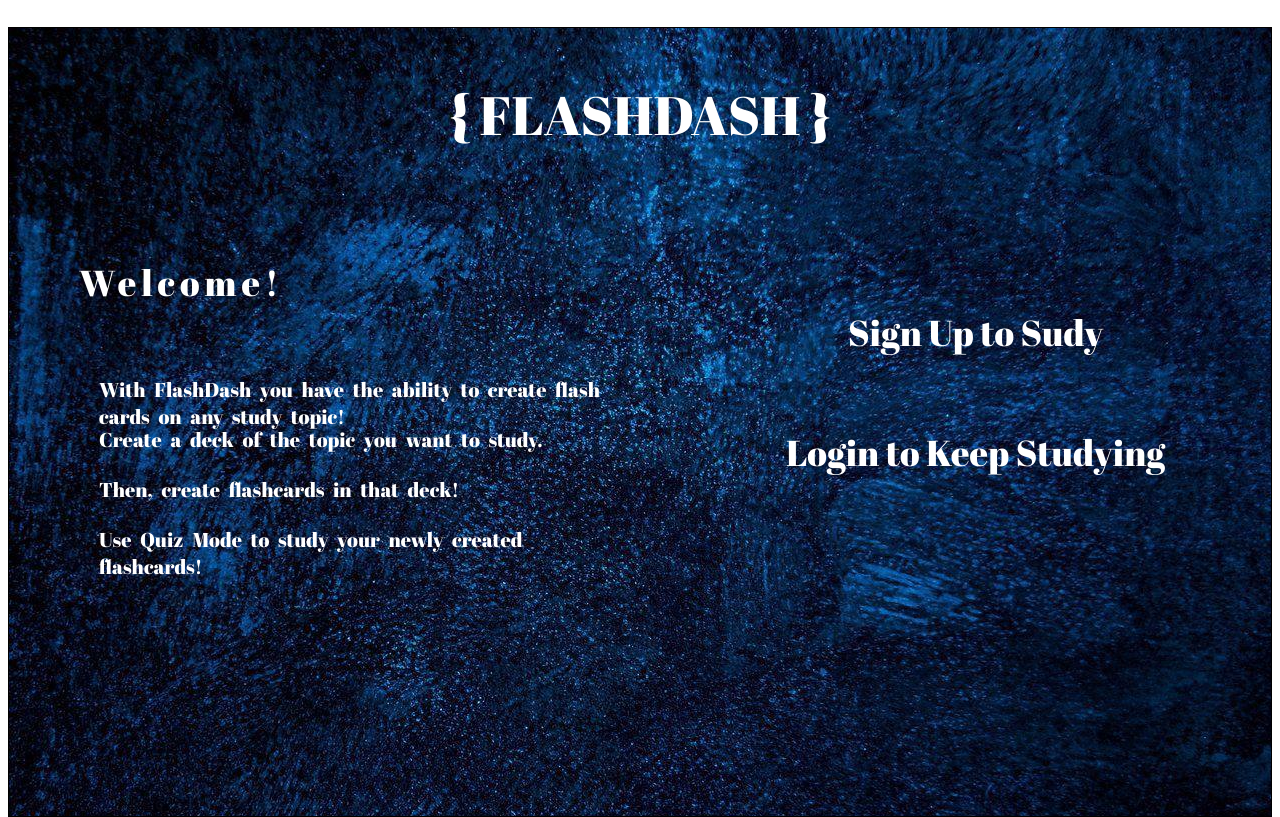
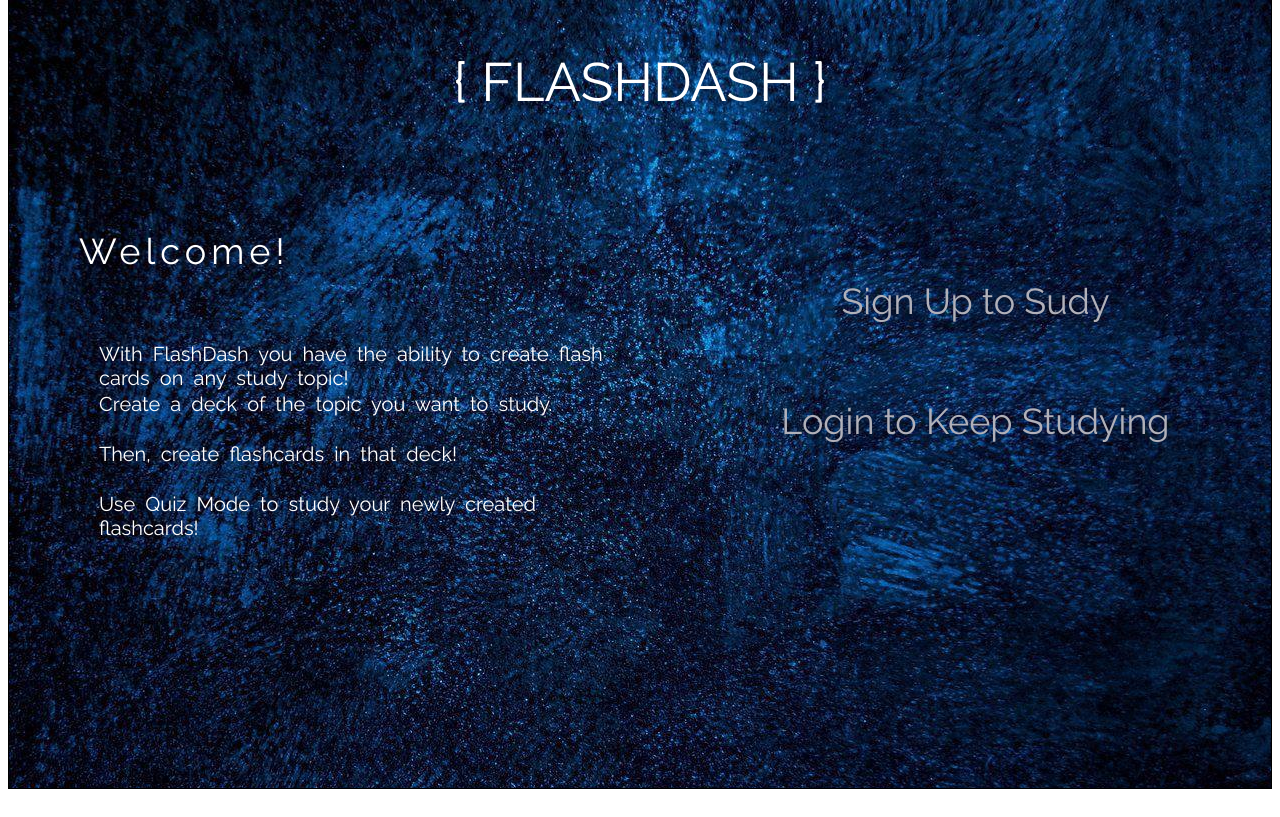
Before and after one commit to philpatt/flashcard-project3, a React (Create React App) app in the folder client/: page / in a window 1280 px wide. Built offline with nearby package versions, Linux system fonts and the light colour scheme.

Commit message:
fixed styling bugs

```diff
--- a/client/src/App.css
+++ b/client/src/App.css
@@ -1,6 +1,8 @@
 
 .page-content-wrapper{
   margin-left: 80px;
+  background-image: url('/img/blue-background.jpg');
+
 }
 
 /* This is the style page for the overall app */
@@ -129,6 +131,10 @@ li {
   list-style: none;
 }
 
+.navWide li {
+  text-align: left;
+}
+
 .sidenav-deck-names{
   text-align: left;
   list-style-type: none;
@@ -142,10 +148,14 @@ li {
 }
 
 a{
-  color: white;
+  color: rgb(177, 177, 186);
   text-decoration: none;
 }
 
+.logout-link{
+  color: lightgray;
+  text-decoration: none;
+}
 
 
 .input-group-btn{
@@ -201,9 +211,10 @@ a{
 
 /* Bootstrap */
 .btn-info {
-  color: #00080;
-  background-color: #e1ebee;
-  border-color: #00080;
+  color: #fff;
+  background-color: #343f92a3;
+  border: none;
+  border-radius: 2px;
 }
 
 /* .btn {
@@ -245,7 +256,7 @@ a{
 }
 
 .btn-danger:hover{
-  background-color: red;
+  background-color: rgba(255, 0, 0, 0.459);
 }
 
 .error {
--- a/client/src/components/Dashboard.js
+++ b/client/src/components/Dashboard.js
@@ -171,11 +171,11 @@ singleDeck = (deckName) => {
         } else {
             return(
                 <div>
-                    <h2>This is da Dashboard yo!</h2>
+                    <h2>Hello, {this.props.user.name}.</h2>
                     <Sidenav decks={this.props.user.decks} singleClick={this.setDeck} />
                     { this.state.display }
 
-                    <Notecard />
+                    {/* <Notecard /> */}
                 </div>
             )
         }
--- a/client/src/layout/Nav.js
+++ b/client/src/layout/Nav.js
@@ -20,14 +20,11 @@ class Nav extends Component {
     }
 
     return(
-      <nav class="navbar navbar-default">
-        <div class="container-fluid">
-          <div class="navbar-header">
-            <a class="navbar-brand" href="#">FLASH-STASH</a>
-          </div>
-          <ul class="nav navbar-nav">
+      <nav className="top-nav">
+          <div>
+          {/* <ul class="nav navbar-nav"> */}
             <li> {links} </li>
-            </ul>
+            {/* </ul> */}
         </div>
       </nav>
       );
--- a/client/src/styles/WelcomePageStyle.css
+++ b/client/src/styles/WelcomePageStyle.css
@@ -3,7 +3,7 @@
     height: 790px;
     border: 1px solid black;
     margin: -65px 0;
-    font-family: 'Abril Fatface', cursive !important;
+    font-family: 'Raleway', sans-serif;
     background-image: url('/img/blue-background.jpg');
     color: #fff;
 }
@@ -74,7 +74,7 @@
     font-size: 36px;
     width: 100%;
     height: 100px;
-    font-family: 'Abril Fatface', cursive !important;
+    font-family: 'Raleway', sans-serif;
 
 }
 
```
